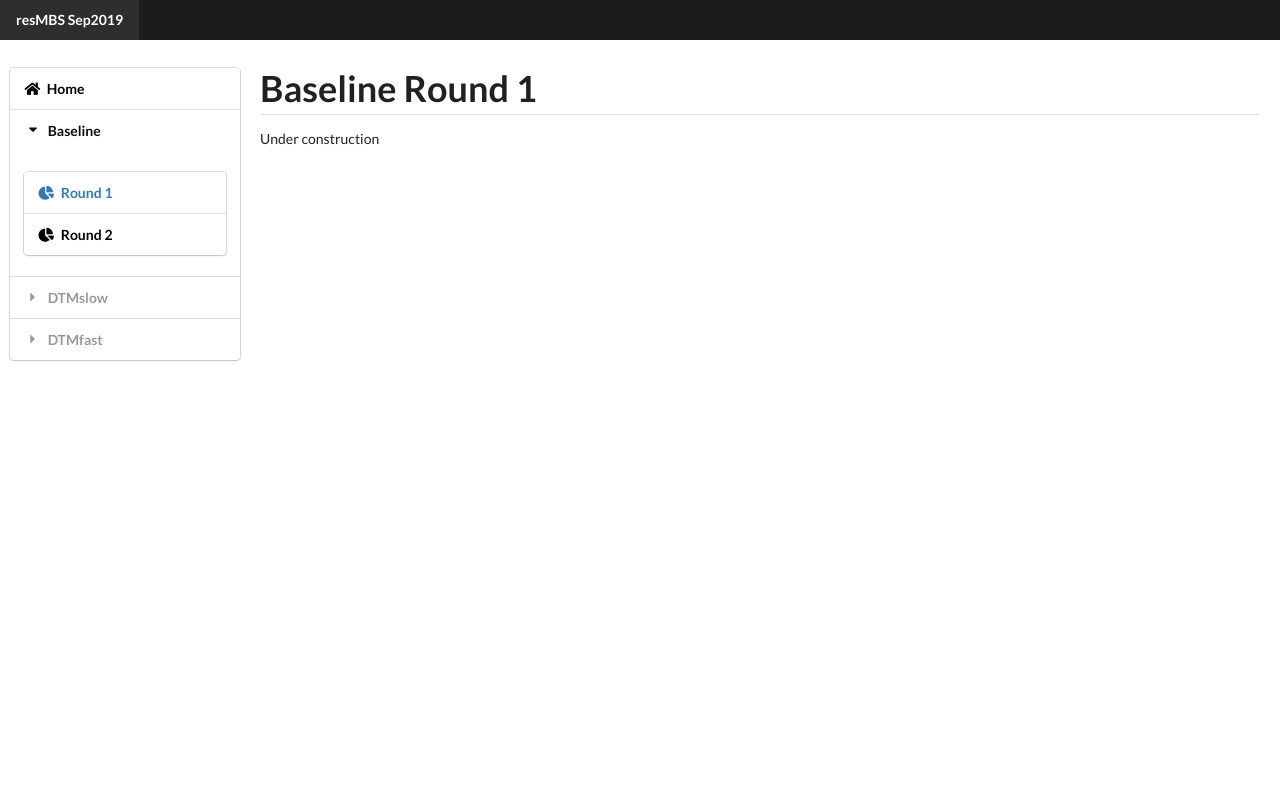
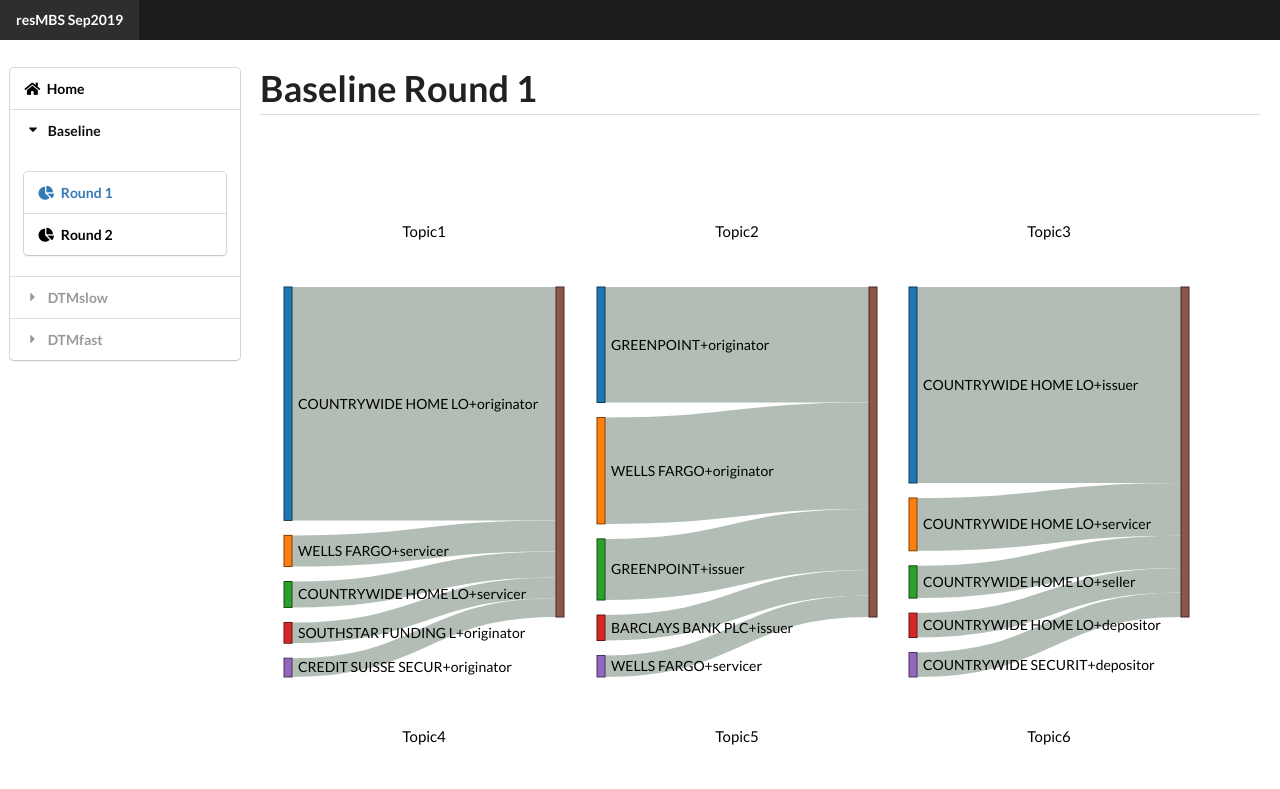
Before and after one commit to KARSHA-lsf/resMBS_DTM, a plain HTML site: page Baseline_round1.html in a window 1280 px wide. Shown: the top 789 px of the page. Drawn offline with nearby package versions, Linux system fonts and the light colour scheme.

Commit message:
baseline visualization added

```diff
--- a/Baseline_round1.html
+++ b/Baseline_round1.html
@@ -136,7 +136,7 @@
           <div class="row">
             <h1 class="ui huge dividing header">Baseline Round 1</h1>
             <div class="ui form">
-              Under construction
+
               <!-- <div class="inline fields">
                 <label>Show information of </label>
                 <div class="field">
@@ -162,7 +162,7 @@
           </div>
 
           <div class="ui hidden section divider"></div>
-          <!-- <div class="row">
+          <div class="row">
                 <div id="chart1" class="five wide column"></div>
                 <div id="chart2" class="five wide column"></div>
                 <div id="chart3" class="five wide column"></div>
@@ -207,7 +207,7 @@
                 <div class="five wide column"></div>
                 <div class="five wide column"></div>
             </div>
-           -->
+
 
 
         </div>
@@ -216,6 +216,9 @@
     <script src="https://cdnjs.cloudflare.com/ajax/libs/jquery/3.3.1/jquery.min.js"></script>
     <script src="https://cdnjs.cloudflare.com/ajax/libs/semantic-ui/2.4.1/semantic.min.js"></script>
 
+    <script src="js/common/company_name_trunc.js"></script>
+    <script src="js/common/txt_to_array.js"></script>
+    <script src="js/common/sankey.js"></script>
     <script>
       $(document).ready(function() {
 
@@ -225,6 +228,8 @@
 
 
         $('.ui.accordion').accordion({ exclusive: false });
+
+        txt_to_array("data/baseline/round1.txt")
       });
     </script>
   </body>
--- a/js/common/company_name_trunc.js
+++ b/js/common/company_name_trunc.js
@@ -1,5 +1,5 @@
 function company_name_trunctated (word_length,company_name){
-    console.log("in " +company_name)
+    //console.log("in " +company_name)
     var role_get = company_name.split("+");
     company_name = role_get[0]
     var role
@@ -38,7 +38,7 @@
     }else{
         final_word = company_name
     }
-    console.log("out "+final_word+role)
+   // console.log("out "+final_word+role)
     return final_word+role
 }
 
--- /dev/null
+++ b/js/common/txt_to_array.js
@@ -0,0 +1,202 @@
+function txt_to_array(file){
+    d3.text(file).then(function(text) {
+
+        file_content = text.replace("\r","").split("\n")
+        //console.log(file_content); // Hello, world!
+        var data = []
+        for (let index = 1; index < 31; index++) {
+            const begin_point = (index-1)*7+1
+            for(let k= begin_point; k<begin_point+5; k++){
+                const weight = file_content[k].split("*")[0]
+                const comp_role = file_content[k].split(/"/)[1]
+                const fi_name = file_content[k].split("--")[1].replace("\r","")
+                const role = comp_role.split("+")[1]
+                var tp = new topic(index, weight, comp_role, fi_name,role);
+                data.push(tp)
+            }
+        }
+        return data
+
+      }).then(function(data){
+
+        for (let topic = 1; topic < 31; topic++) {
+          var topic_data = data.filter(function(d){ return d.topic == topic})
+
+          // create nodes array for sankey
+          var nodes=[]
+          //var FIs = d3.map(topic_data, function(d){return d.comp_role,d.fi_name;}).keys()
+
+          topic_data.forEach(ele => {
+              let trunc_fiName = company_name_trunctated(20,ele.fi_name)
+              let role = (ele.comp_role.split("+")[1]== null) ? "" : ele.comp_role.split("+")[1];
+
+              nodes.push(new sankey_node_prototype(nodes.length,ele.comp_role,trunc_fiName+"+"+role))
+          });
+
+          var target_node =  new sankey_node_prototype(nodes.length,"","")
+          nodes.push(target_node)
+          //console.log(nodes)
+
+
+          //create links array for sankey
+           var links =[]
+          topic_data.forEach(ele => {
+              var target = nodes.find(function(e){
+                  return e.name == ""
+              });
+              var source = nodes.find(function(e){
+                  return e.name == ele.comp_role
+              });
+              links.push(new sankey_link_prototype(source.node, target.node ,ele.weight))
+          });
+          //console.log()
+          draw_sankey_baseline("chart"+topic,topic,{ nodes:nodes, links:links})
+
+      }
+
+
+      })
+}
+
+function draw_sankey_baseline(div_id,topic_id,graph){
+  console.log(graph)
+      d3.selectAll('#'+div_id+' svg').remove();
+      var units = "Widgets";
+
+      // set the dimensions and margins of the graph
+      var margin = {top: 100, right: 10, bottom: 10, left: 10},
+          width = 300 - margin.left - margin.right,
+          height = 500 - margin.top - margin.bottom;
+
+      // format variables
+      var formatNumber = d3.format(",.0f"),    // zero decimal places
+          format = function(d) { return formatNumber(d) + " " + units; },
+          color = d3.scaleOrdinal(d3.schemeCategory10);
+
+      // append the svg object to the body of the page
+      var svg = d3.select("div#"+div_id).append("svg")
+          .attr("width", width + margin.left + margin.right)
+          .attr("height", height + margin.top + margin.bottom)
+          .classed("svg-content", true)
+        .append("g")
+          .attr("transform",
+                "translate(" + margin.left + "," + margin.top + ")");
+
+      // Set the sankey diagram properties
+      var sankey = d3.sankey()
+          .nodeWidth(8)
+          .nodePadding(15)
+          .size([width, height]);
+
+      var path = sankey.link();
+
+      // load the data
+      //d3.json("data/test/test.json").then(function(graph) {
+      //console.log(graph.nodes.sort((a, b) => (a.name > b.name) ? 1 : -1))
+     // console.log(graph.nodes)
+      //console.log(graph.links)
+        sankey
+            .nodes(graph.nodes)
+            .links(graph.links)
+            .layout(0);
+
+      // add in the links
+        var link = svg.append("g").selectAll(".link")
+            .data(graph.links)
+          .enter().append("path")
+            .attr("class", "link")
+            .attr("d", path)
+            .style("stroke", "#b2beb5")
+            .style("stroke-width", function(d) { return Math.max(1, d.dy); })
+            .sort(function(a, b) { return b.dy - a.dy; });
+
+      // add the link titles
+        link.append("title")
+              .text(function(d) {
+                  return d.source.name + " → " +
+                      d.target.name + "\n" + d.value; });
+
+      // add in the nodes
+        var node = svg.append("g").selectAll(".node")
+            .data(graph.nodes)
+          .enter().append("g")
+            .attr("class", "node")
+            .attr("transform", function(d) {
+                return "translate(" + d.x + "," + d.y + ")"; })
+            .call(d3.drag()
+              .subject(function(d) {
+                return d;
+              })
+              .on("start", function() {
+                this.parentNode.appendChild(this);
+              })
+              .on("drag", dragmove));
+
+      // add the rectangles for the nodes
+        node.append("rect")
+            .attr("height", function(d) { return d.dy; })
+            .attr("width", sankey.nodeWidth())
+            .style("fill", function(d) {
+                return d.color = color(d.name.replace(/ .*/, "")); })
+            .style("stroke", function(d) {
+                return d3.rgb(d.color).darker(2); })
+          .append("title")
+            .text(function(d) {
+                return d.name + "\n" + format(d.value); });
+
+      // add in the title for the nodes
+        node.append("text")
+            .attr("x", -6)
+            .attr("y", function(d) { return d.dy / 2; })
+            .attr("dy", ".35em")
+            .attr("text-anchor", "end")
+            .attr("transform", null)
+            .text(function(d) { return d.fi; })
+          .filter(function(d) { return d.x < width / 2; })
+            .attr("x", 6 + sankey.nodeWidth())
+            .attr("text-anchor", "start");
+
+      //chart title
+      svg.append("text")
+        .attr("class", "title")
+        .attr("x", width/2)
+        .attr("y", (- margin.top / 2))
+        .attr("text-anchor", "middle")
+        .style("font-size", "15px")
+        .text('Topic'+topic_id);
+
+      // the function for moving the nodes
+        function dragmove(d) {
+          d3.select(this)
+            .attr("transform",
+                  "translate("
+                     + d.x + ","
+                     + (d.y = Math.max(
+                        0, Math.min(height - d.dy, d3.event.y))
+                       ) + ")");
+          sankey.relayout();
+          link.attr("d", path);
+        }
+
+
+  }
+
+function topic(topic, weight, comp_role, fi_name,role) {
+    this.topic = topic;
+    this.weight = weight;
+    this.comp_role = comp_role;
+    this.fi_name = fi_name;
+    this.role = role;
+  }
+
+function sankey_node_prototype(node,name,fi){
+    this.node = node
+    this.name = name
+    this.fi = fi
+}
+
+function sankey_link_prototype(source,target,value){
+    this.source = source
+    this.target = target
+    this.value = value
+}
--- a/js/draw_sankey.js
+++ b/js/draw_sankey.js
@@ -33,6 +33,7 @@
 }
 
 function draw_sankey(div_id,topic_id,graph){
+console.log(graph)
     d3.selectAll('#'+div_id+' svg').remove();
     var units = "Widgets";
 
```
Also changed, not shown: Baseline_round2.html (+8 -3 lines), data/baseline/round1.txt (added), data/baseline/round2.txt (added).
